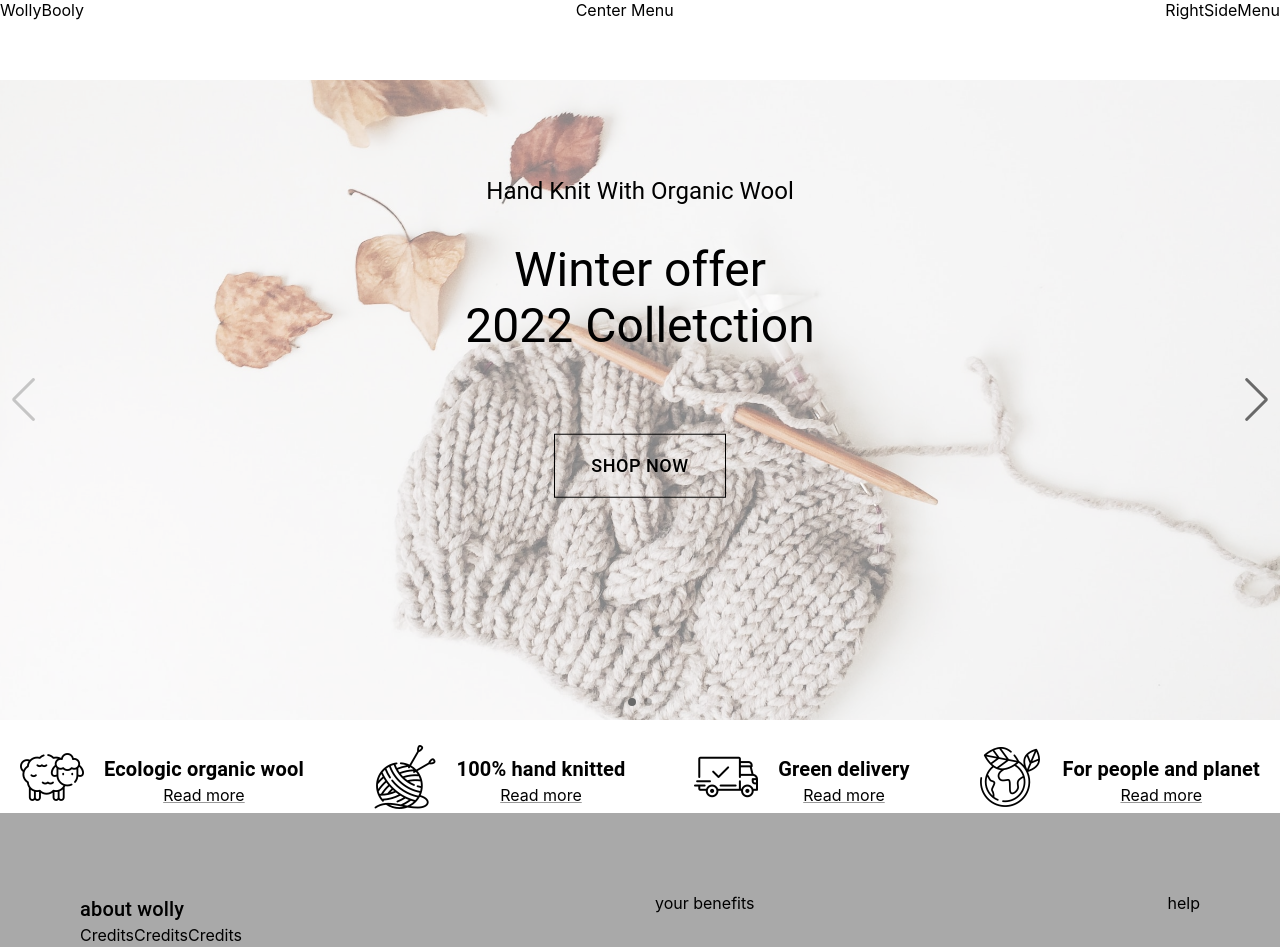
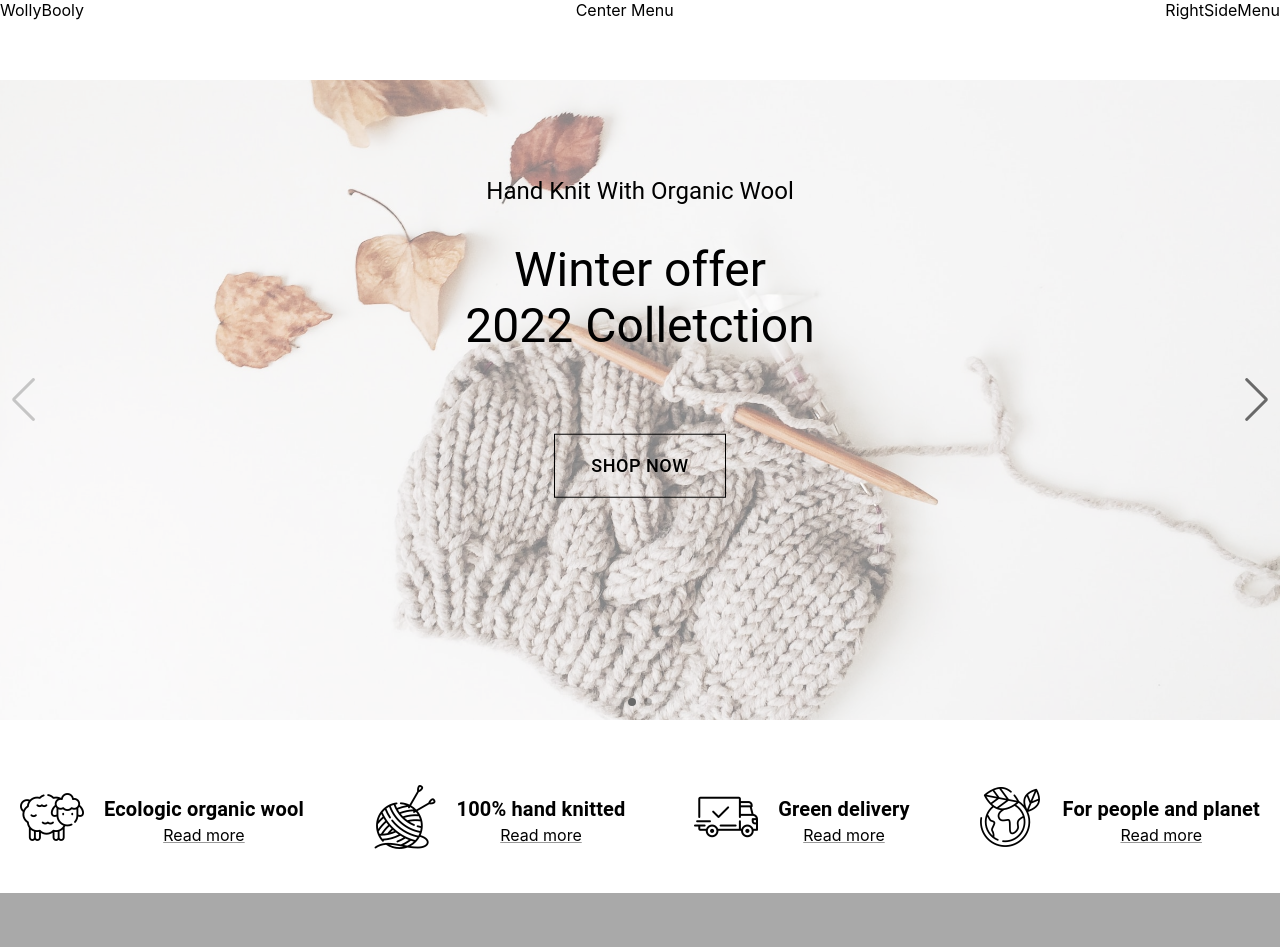
Before and after one commit to GoranAviani/react_web, a React (Create React App) app: page / in a window 1280 px wide. Shown: the top 947 px of the page. Built offline with nearby package versions, Linux system fonts and the light colour scheme.

Commit message:
modal improvements

```diff
--- a/src/components/QuickFacts/QuickFacts.css
+++ b/src/components/QuickFacts/QuickFacts.css
@@ -3,6 +3,8 @@
     justify-content: space-between;
     margin-left: 20px;
     margin-right: 20px;
+    margin-top: 40px;
+    margin-bottom: 40px;
 
 }
 
```
